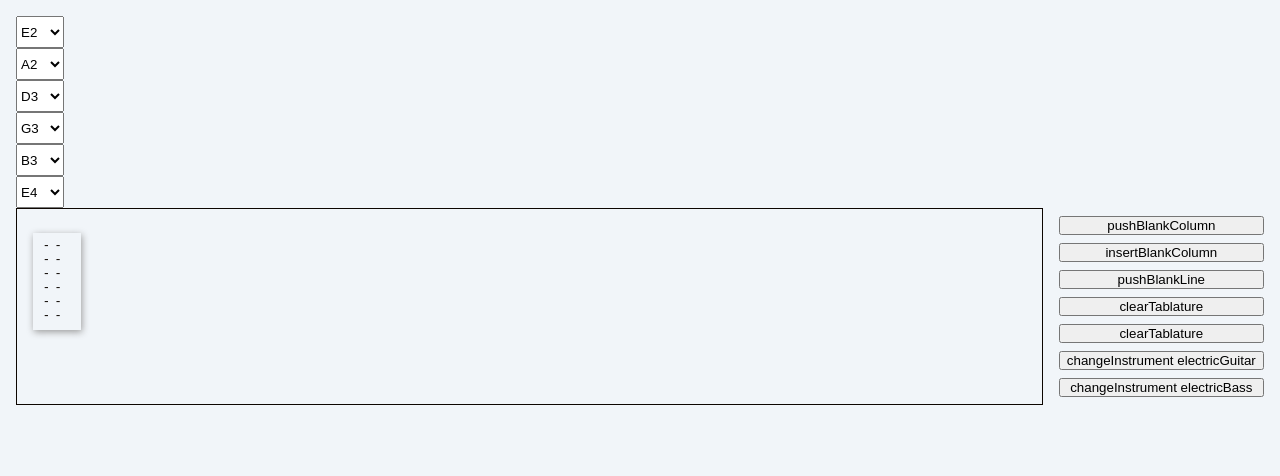
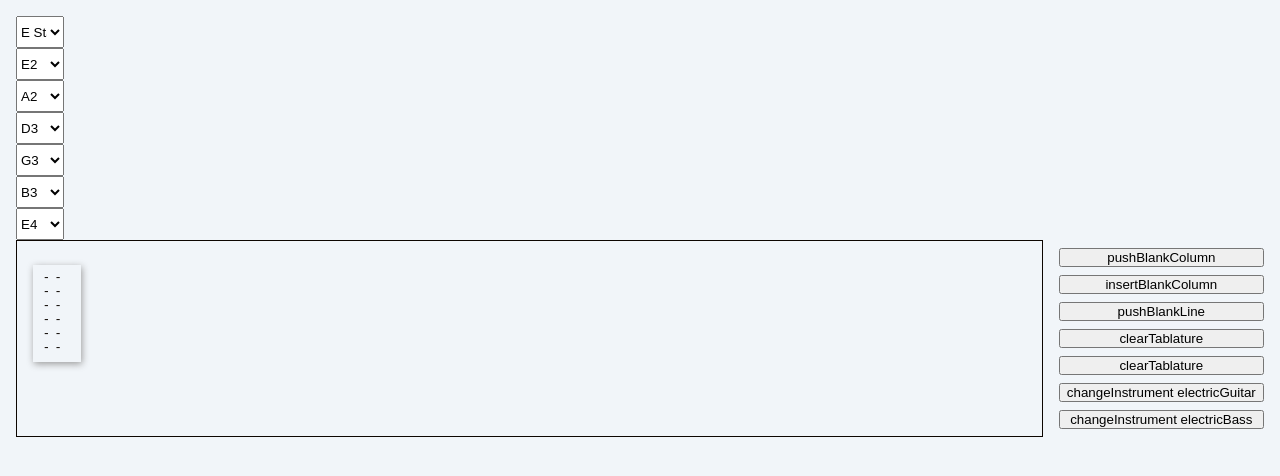
Before and after one commit to kuanoni/next-text-tabber, a Next.js app: page / in a window 1280 px wide. Shown: the top 476 px of the page. Built offline with nearby package versions, Linux system fonts and the light colour scheme.

Commit message:
add common tuning selector to TuningColumn

```diff
--- a/src/modules/fretboard/components/Fretboard.module.scss
+++ b/src/modules/fretboard/components/Fretboard.module.scss
@@ -4,7 +4,7 @@
 		flex-direction: column;
 		width: 3rem;
 
-		.tuning-selector {
+		select {
 			height: 2rem;
 		}
 	}
--- a/src/modules/fretboard/components/TuningColumn.tsx
+++ b/src/modules/fretboard/components/TuningColumn.tsx
@@ -1,3 +1,5 @@
+import { ChangeEventHandler } from 'react';
+
 import { changeTuning } from '@modules/tablatureStore/actions/changeTuning';
 import { useTablatureStore } from '@modules/tablatureStore/useTablatureStore';
 
@@ -6,8 +8,12 @@ import TuningSelector from './TuningSelector';
 
 const TuningColumn = () => {
 	const tuning = useTablatureStore().tuning;
+	const instrument = useTablatureStore().instrument;
 
-	const onSelectChange = (stringIndex: number, tuningValue: number) => {
+	const onCommonTuningChange: ChangeEventHandler<HTMLSelectElement> = (e) =>
+		changeTuning(instrument.commonTunings[e.target.value]);
+
+	const onTuningSelectorChange = (stringIndex: number, tuningValue: number) => {
 		const newTuning = [...tuning];
 		newTuning[stringIndex] = tuningValue;
 		changeTuning(newTuning);
@@ -15,12 +21,19 @@ const TuningColumn = () => {
 
 	return (
 		<div className={styles['tuning-column']}>
+			<select defaultValue={instrument.defaultTuningName} onChange={onCommonTuningChange}>
+				{Object.keys(instrument.commonTunings).map((tuningName) => (
+					<option key={tuningName} value={tuningName}>
+						{tuningName === instrument.defaultTuningName ? `${tuningName} (Default)` : tuningName}
+					</option>
+				))}
+			</select>
 			{tuning.map((tuningValue, stringIndex) => (
 				<TuningSelector
 					key={stringIndex}
 					stringIndex={stringIndex}
 					tuningValue={tuningValue}
-					onSelectChange={onSelectChange}
+					onSelectChange={onTuningSelectorChange}
 				/>
 			))}
 		</div>
```
